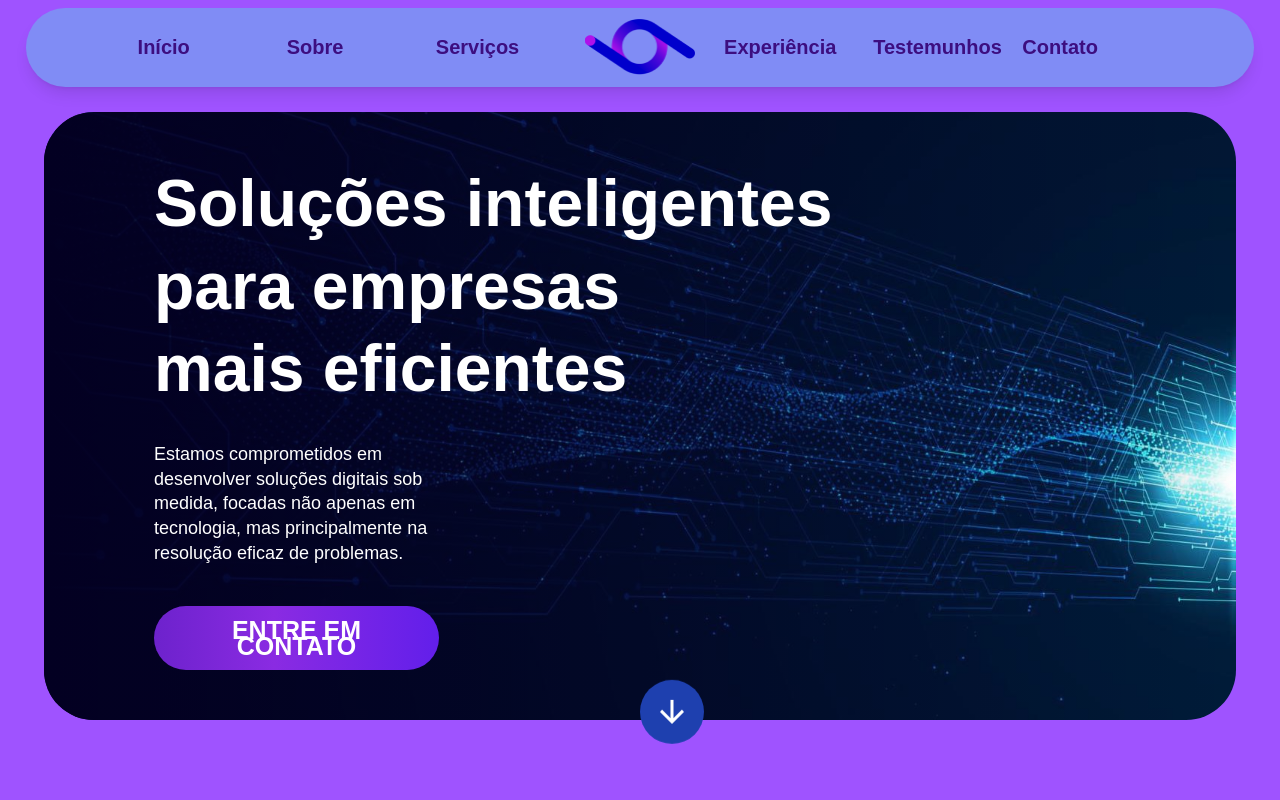
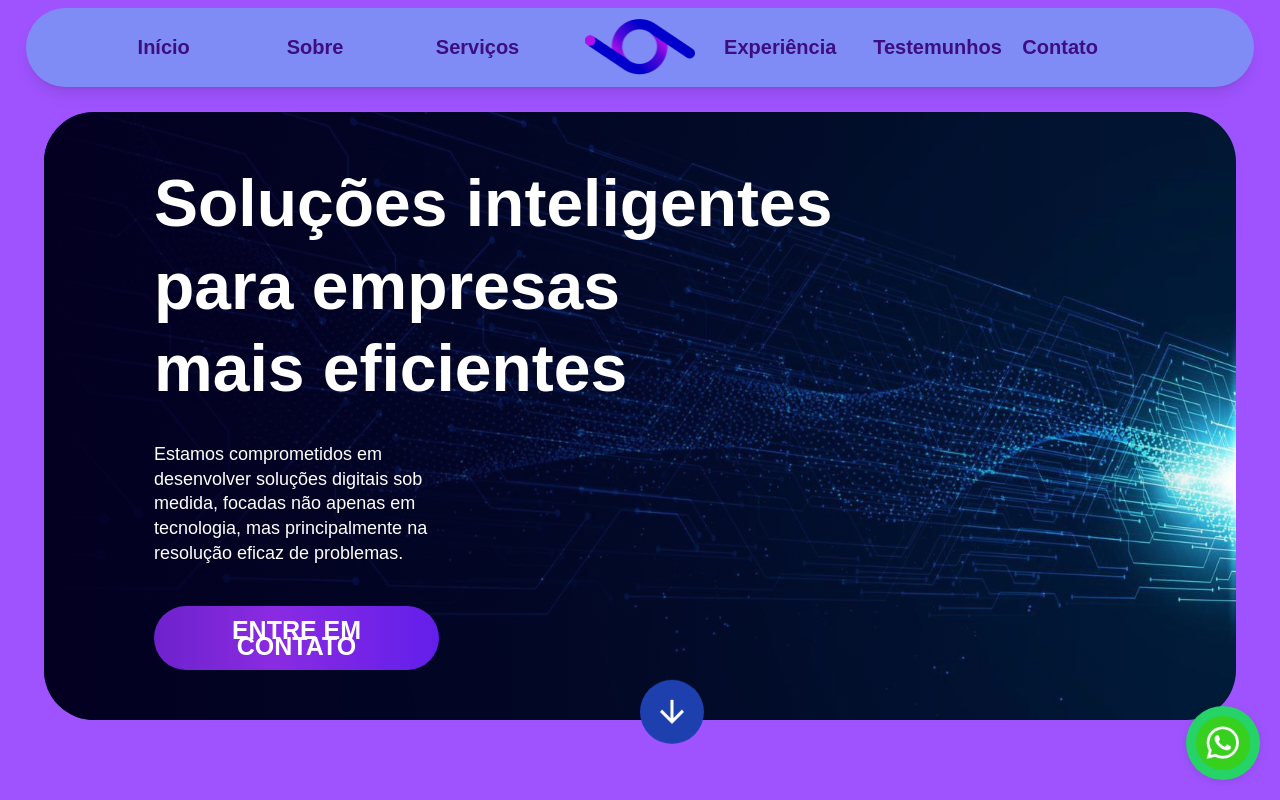
Before and after one commit to JhonatanAlves4/i9-processos, a Next.js app: page / in a window 1280 px wide. Shown: the top 800 px of the page. Built offline with nearby package versions, Linux system fonts and the light colour scheme; a web font is replaced by a local one.

Commit message:
FEAT: Inclusão whatsApp fixo

```diff
--- /dev/null
+++ b/src/app/components/WhatsApp/WhatsApp.css
@@ -0,0 +1,19 @@
+.whatsappButton {
+    position: fixed;
+    bottom: 20px;
+    right: 20px;
+    background-color: #25d366;
+    border-radius: 50%;
+    width: 74px;
+    height: 74px;
+    display: flex;
+    align-items: center;
+    justify-content: center;
+    box-shadow: 0 2px 10px rgba(0, 0, 0, 0.1);
+    z-index: 1000;
+  }
+
+  .whatsappButton img {
+    width: 54px;
+    height: 54px;
+  }
--- /dev/null
+++ b/src/app/components/WhatsApp/WhatsApp.js
@@ -0,0 +1,19 @@
+// components/WhatsAppButton.js
+
+import React from "react";
+import "./WhatsApp.css";
+
+const WhatsAppButton = () => {
+  return (
+    <a
+      href="https://wa.me/554891523013?text=Olá%20gostaria%20de%20mais%20informações%20sobre%20a%20I9%20TI%20Solutions."
+      className="whatsappButton"
+      target="_blank"
+      rel="noopener noreferrer"
+    >
+      <img src="/whatsapp-icon.png" alt="WhatsApp" />
+    </a>
+  );
+};
+
+export default WhatsAppButton;
--- a/src/app/page.js
+++ b/src/app/page.js
@@ -9,6 +9,7 @@ import HomePartners from "./components/Partners/HomePartners";
 import Services2 from "./components/Services/Services2";
 import Soluctions from "./components/Soluctions/Soluctions";
 import Testimonials2 from "./components/Testimonials2/Testimonials2";
+import WhatsAppButton from "./components/WhatsApp/WhatsApp"
 
 export default function Home() {
   return (
@@ -23,6 +24,7 @@ export default function Home() {
       <HomePartners />
       <Contact />
       <Footer />
+      <WhatsAppButton />
     </main>
   );
 }
```
Also changed, not shown: public/whatsapp-icon.png (added).
